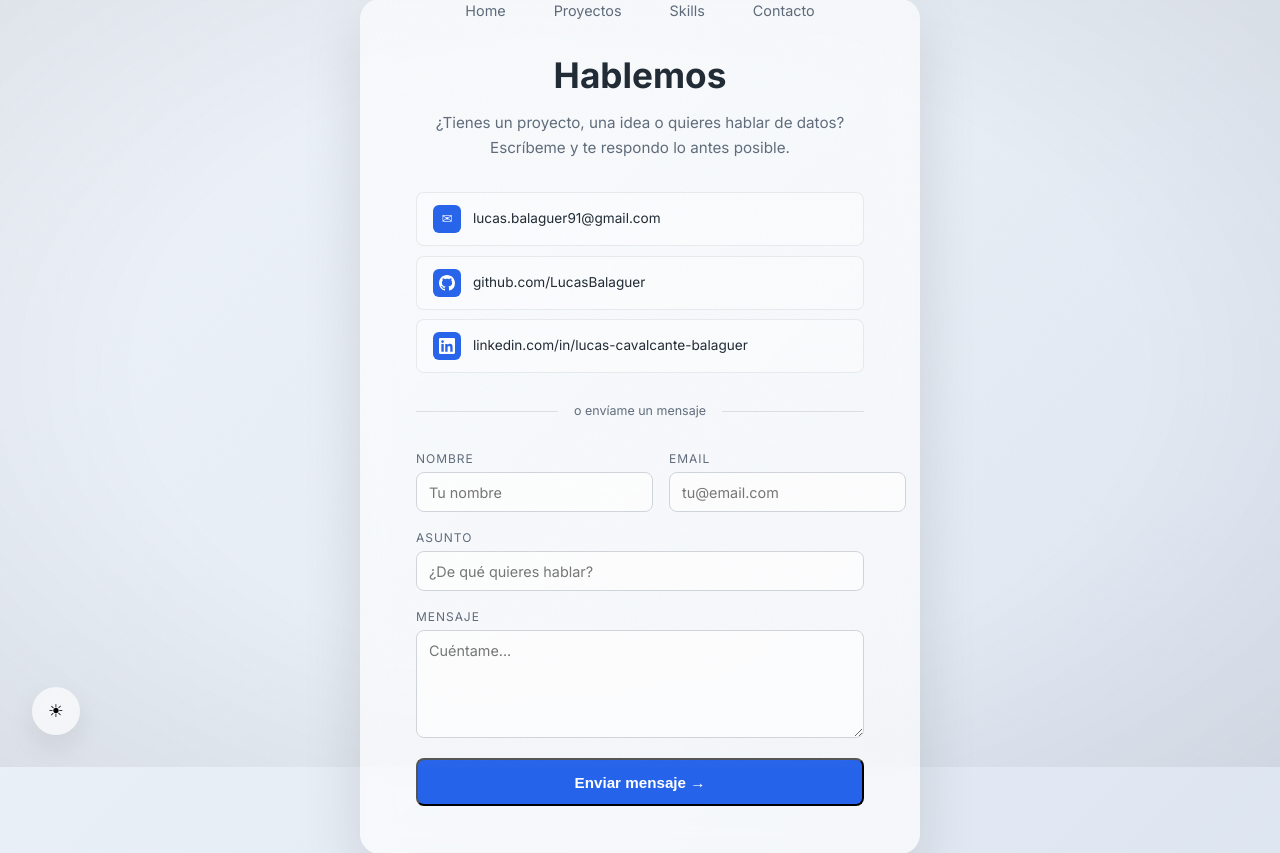
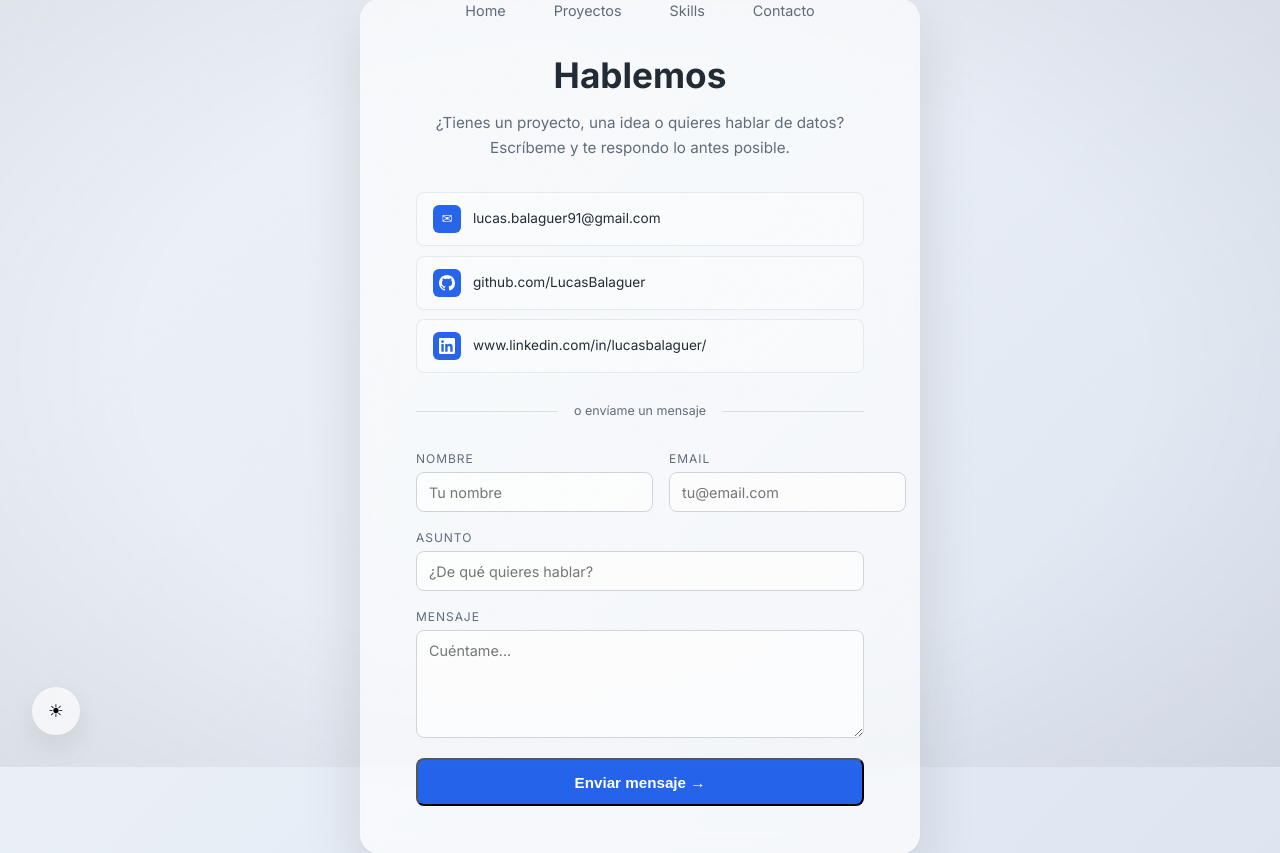
Before and after one commit to LucasBalaguer/Portafolio, a Flask app: page /contacto in a window 1280 px wide. Shown: the part 33-886 px from the top of the page. Run offline with Flask 3, Linux system fonts and the light colour scheme; data comes from the database, SQL or seed files in the repository.

Commit message:
Update contacto

```diff
--- a/templates/contact.html
+++ b/templates/contact.html
@@ -29,13 +29,13 @@
                 </span>
                 <span>github.com/LucasBalaguer</span>
             </a>
-            <a href="https://www.linkedin.com/in/lucas-cavalcante-balaguer" target="_blank" rel="noopener" class="contact-link">
+            <a href="https://www.linkedin.com/in/lucasbalaguer/" target="_blank" rel="noopener" class="contact-link">
                 <span class="contact-link-icon">
                     <svg width="16" height="16" viewBox="0 0 24 24" fill="currentColor">
                         <path d="M20.447 20.452h-3.554v-5.569c0-1.328-.027-3.037-1.852-3.037-1.853 0-2.136 1.445-2.136 2.939v5.667H9.351V9h3.414v1.561h.046c.477-.9 1.637-1.85 3.37-1.85 3.601 0 4.267 2.37 4.267 5.455v6.286zM5.337 7.433a2.062 2.062 0 0 1-2.063-2.065 2.064 2.064 0 1 1 2.063 2.065zm1.782 13.019H3.555V9h3.564v11.452zM22.225 0H1.771C.792 0 0 .774 0 1.729v20.542C0 23.227.792 24 1.771 24h20.451C23.2 24 24 23.227 24 22.271V1.729C24 .774 23.2 0 22.222 0h.003z"/>
                     </svg>
                 </span>
-                <span>linkedin.com/in/lucas-cavalcante-balaguer</span>
+                <span>www.linkedin.com/in/lucasbalaguer/</span>
             </a>
         </div>
 
```
